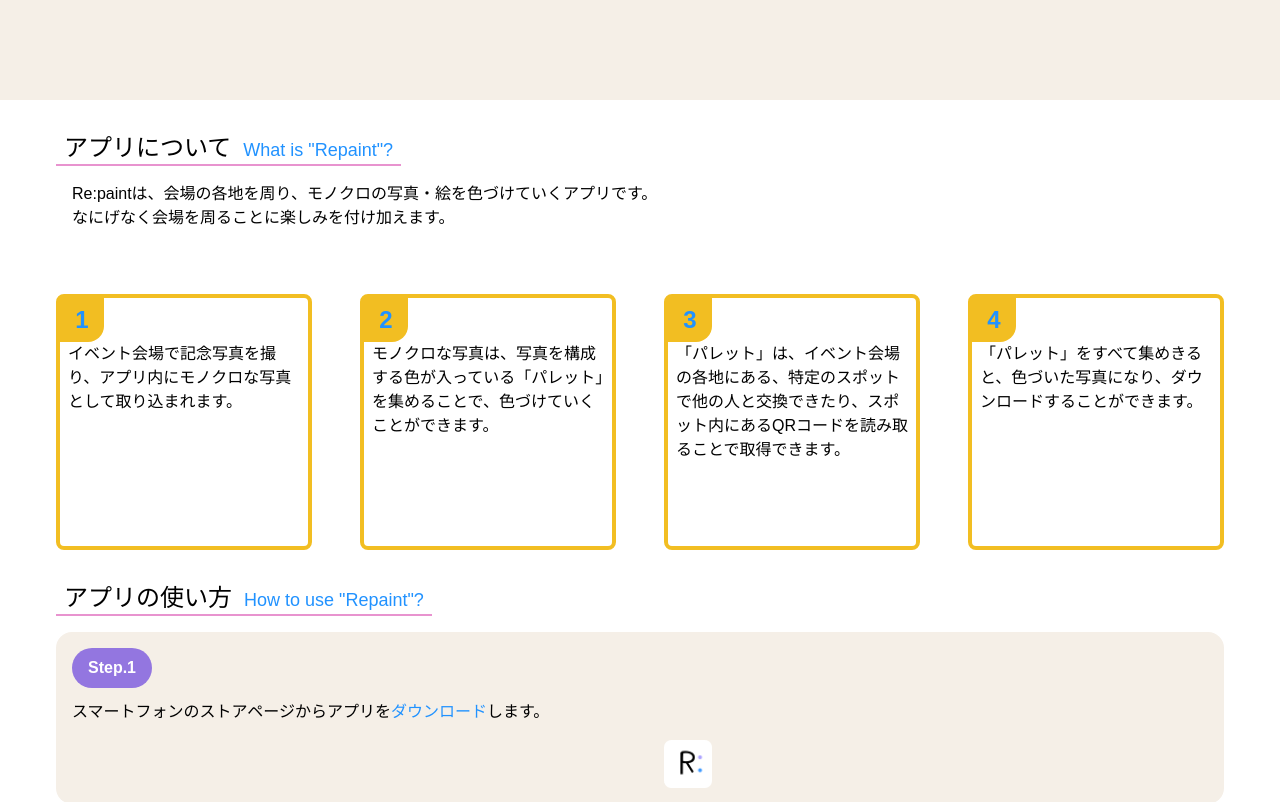
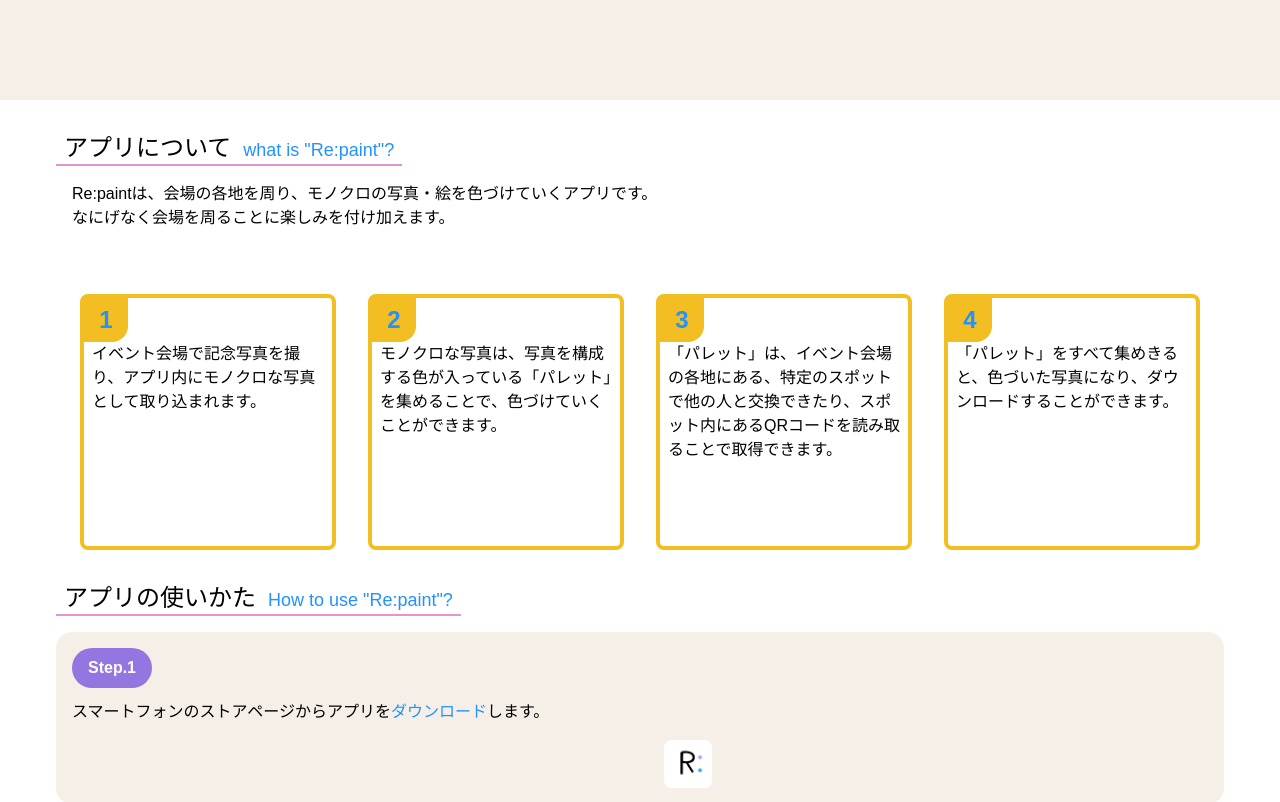
Before and after one commit to after-school-garbage-squad/repaint-LP, a React (Vite) app: page / in a window 1280 px wide. Shown: the part 700-1502 px from the top of the page. Built offline with nearby package versions, Linux system fonts and the light colour scheme; some icons are missing; a web font is replaced by a local one.

Commit message:
feat: SectionLayoutの作成

```diff
--- a/src/ui/AboutSection/about-section.tsx
+++ b/src/ui/AboutSection/about-section.tsx
@@ -1,3 +1,5 @@
+import { SectionLayout } from "../shared/SectionLayout";
+
 import { ExplainCard } from "./componets";
 
 import type { ExplainCardProps } from "./componets";
@@ -26,17 +28,11 @@
 
 export function AboutSection() {
   return (
-    <section className={"w-full"}>
-      <div className={"mx-auto max-w-[1200px] px-4"}>
-        <h2
-          id="about"
-          className={"mt-8 w-max border-b-2 border-pink px-2 text-2xl"}
+    <SectionLayout
+      title="アプリについて"
+      subTitle={'what is "Re:paint"?'}
+      sectionId="about"
     >
-          アプリについて
-          <span className={"ml-3 hidden text-lg text-blue md:inline"}>
-            What is &quot;Repaint&quot;?
-          </span>
-        </h2>
       <p className={"mt-4  px-4 "}>
         Re:paintは、会場の各地を周り、モノクロの写真・絵を色づけていくアプリです。
         <br />
@@ -44,7 +40,7 @@
       </p>
       <ul
         className={
-            "mx-auto mt-16 flex w-max flex-col flex-wrap gap-8 md:w-full md:flex-row md:justify-between"
+          "m-auto mt-16 flex w-max flex-col flex-wrap justify-center gap-8 md:w-full md:flex-row"
         }
       >
         {explainList.map((index) => (
@@ -57,7 +53,6 @@
           </li>
         ))}
       </ul>
-      </div>
-    </section>
+    </SectionLayout>
   );
 }
--- a/src/ui/Header/components/mobile-menu.tsx
+++ b/src/ui/Header/components/mobile-menu.tsx
@@ -23,7 +23,7 @@
         <Portal>
           <Content
             className={
-              "mr-4 bg-white animate-in zoom-in-95 slide-in-from-top-2 duration-75"
+              "mr-4 rounded-lg bg-white animate-in zoom-in-95 slide-in-from-top-2 duration-75"
             }
             sideOffset={8}
           >
--- a/src/ui/HowToUseSection/how-to-use-section.tsx
+++ b/src/ui/HowToUseSection/how-to-use-section.tsx
@@ -1,4 +1,6 @@
 import { Icon } from "@iconify/react";
+
+import { SectionLayout } from "../shared/SectionLayout";
 
 import { StepCard } from "./components";
 
@@ -107,17 +109,11 @@
 
 export function HowToUseSection() {
   return (
-    <section className={"w-full"}>
-      <div className={"mx-auto max-w-[1200px] px-4"}>
-        <h2
-          id="howtouse"
-          className={"mt-8 w-max border-b-2 border-pink px-2 text-2xl"}
+    <SectionLayout
+      title="アプリの使いかた"
+      subTitle={'How to use "Re:paint"?'}
+      sectionId="howtouse"
     >
-          アプリの使い方
-          <span className={"ml-3 hidden text-lg text-blue md:inline"}>
-            How to use &quot;Repaint&quot;?
-          </span>
-        </h2>
       <ul className={"mt-4 flex flex-col gap-8"}>
         {stepCardList.map((index) => (
           <li key={index.number}>
@@ -125,7 +121,6 @@
           </li>
         ))}
       </ul>
-      </div>
-    </section>
+    </SectionLayout>
   );
 }
--- a/src/ui/LinkSection/link-section.tsx
+++ b/src/ui/LinkSection/link-section.tsx
@@ -1,18 +1,13 @@
+import { SectionLayout } from "../shared/SectionLayout";
+
 export function LinkSection() {
   return (
-    <section className={"w-full"}>
-      <div className={"mx-auto max-w-[1200px] px-4"}>
-        <h2
-          id="download"
-          className={"mt-8 w-max border-b-2 border-pink px-2 text-2xl"}
-        >
-          ダウンロード
-          <span className={"ml-3 hidden text-lg text-blue md:inline"}>
-            How to use &quot;Repaint&quot;?
-          </span>
-        </h2>
-        <p className="mt-4 text-xl">Coming Soon ...</p>
-      </div>
-    </section>
+    <SectionLayout
+      title="ダウンロード"
+      subTitle={'Download "Re:paint"'}
+      sectionId="download"
+    >
+      <p className="mt-4 text-xl">Coming Soon ...</p>
+    </SectionLayout>
   );
 }
--- /dev/null
+++ b/src/ui/shared/SectionLayout/index.tsx
@@ -0,0 +1 @@
+export { SectionLayout } from "./section-layout";
--- /dev/null
+++ b/src/ui/shared/SectionLayout/section-layout.tsx
@@ -0,0 +1,28 @@
+type SectionLayoutProps = {
+  children: React.ReactNode;
+  sectionId: string;
+  title: string;
+  subTitle: string;
+};
+
+export function SectionLayout({
+  children,
+  title,
+  sectionId,
+  subTitle,
+}: SectionLayoutProps) {
+  return (
+    <section className={"mx-auto w-full max-w-[1200px] px-4"}>
+      <h2
+        id={sectionId}
+        className={"mt-8 w-max border-b-2 border-pink px-2 text-2xl"}
+      >
+        {title}
+        <span className={"ml-3 hidden text-lg text-blue md:inline"}>
+          {subTitle}
+        </span>
+      </h2>
+      {children}
+    </section>
+  );
+}
```
Lines whose indentation alone changed are shown as unchanged.
